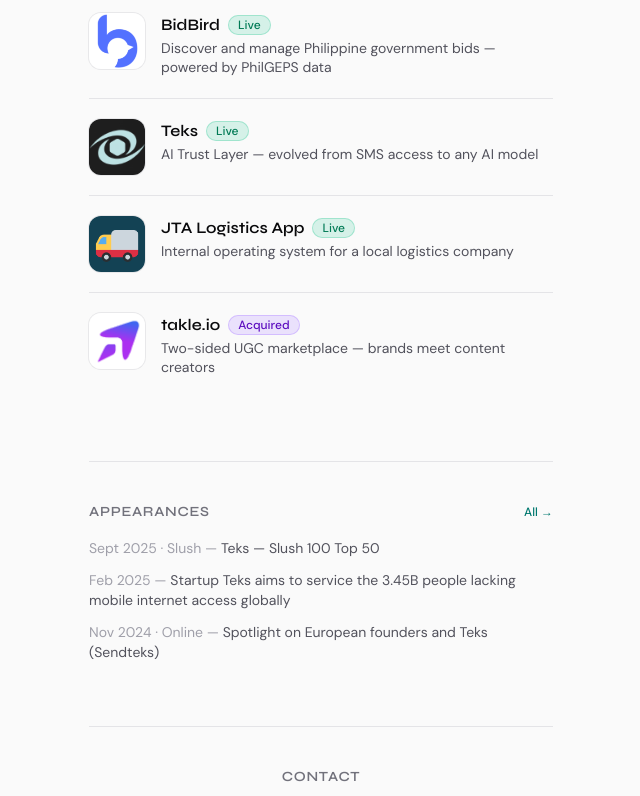
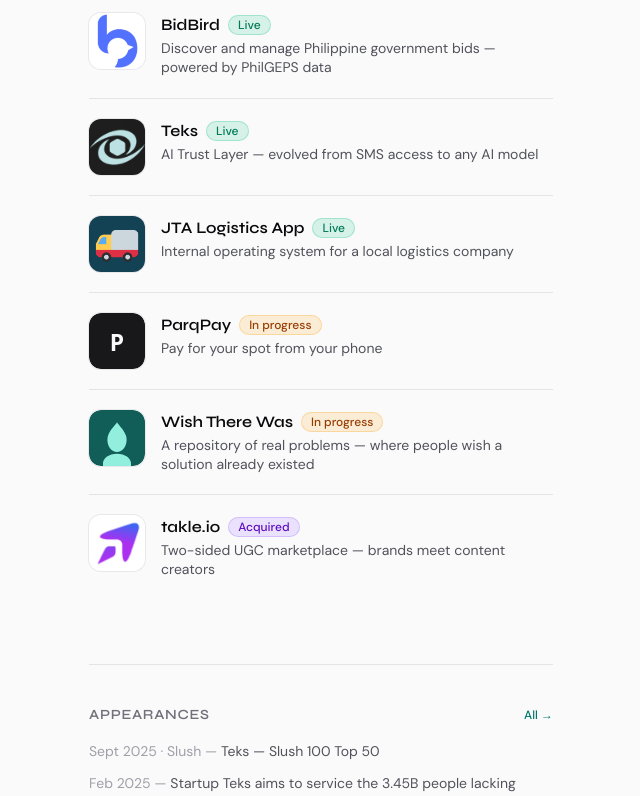
Before and after one commit to cbpcanda/carlocanda, a Next.js app: page / in a window 1280 px wide. Shown: the part 582-1378 px from the top of the page, without its empty margins (319-959 px from the left). Built offline with nearby package versions, Linux system fonts and the light colour scheme.

Commit message:
Add upcoming projects ParqPay and Wish There Was
Made-with: Cursor

```diff
--- a/src/data/projects.ts
+++ b/src/data/projects.ts
@@ -58,6 +58,37 @@ export const projects: Project[] = [
     snapshotsObjectFit: "contain",
   },
   {
+    slug: "parqpay",
+    title: "ParqPay",
+    tagline: "Pay for your spot from your phone",
+    status: "in-progress",
+    repositoryPhase: "upcoming",
+    period: "Ongoing",
+    role: "Product · engineering",
+    description:
+      "ParqPay (parqpay.com) — pay for parking on your phone: enter the code on the meter or sign, continue to PayMongo, and pay with card or e-wallet. Built with Next.js and ready to deploy on Vercel with secrets in environment variables.",
+    links: [],
+    coverImage: "/projects/parqpay-icon.svg",
+    snapshots: ["/projects/parqpay-icon.svg"],
+    snapshotsObjectFit: "contain",
+  },
+  {
+    slug: "wishtherewas",
+    title: "Wish There Was",
+    tagline:
+      "A repository of real problems — where people wish a solution already existed",
+    status: "in-progress",
+    repositoryPhase: "upcoming",
+    period: "Early",
+    role: "Product · concept",
+    description:
+      "wishtherewas.com — a place to collect problems real people face and wish a solution already existed: honest gaps, not polished pitch decks. Meant to surface demand and ideas worth building.",
+    links: [],
+    coverImage: "/projects/wishtherewas-icon.svg",
+    snapshots: ["/projects/wishtherewas-icon.svg"],
+    snapshotsObjectFit: "contain",
+  },
+  {
     slug: "takle",
     title: "takle.io",
     tagline: "Two-sided UGC marketplace — brands meet content creators",
```
Also changed, not shown: public/projects/parqpay-icon.svg (added), public/projects/wishtherewas-icon.svg (added).
